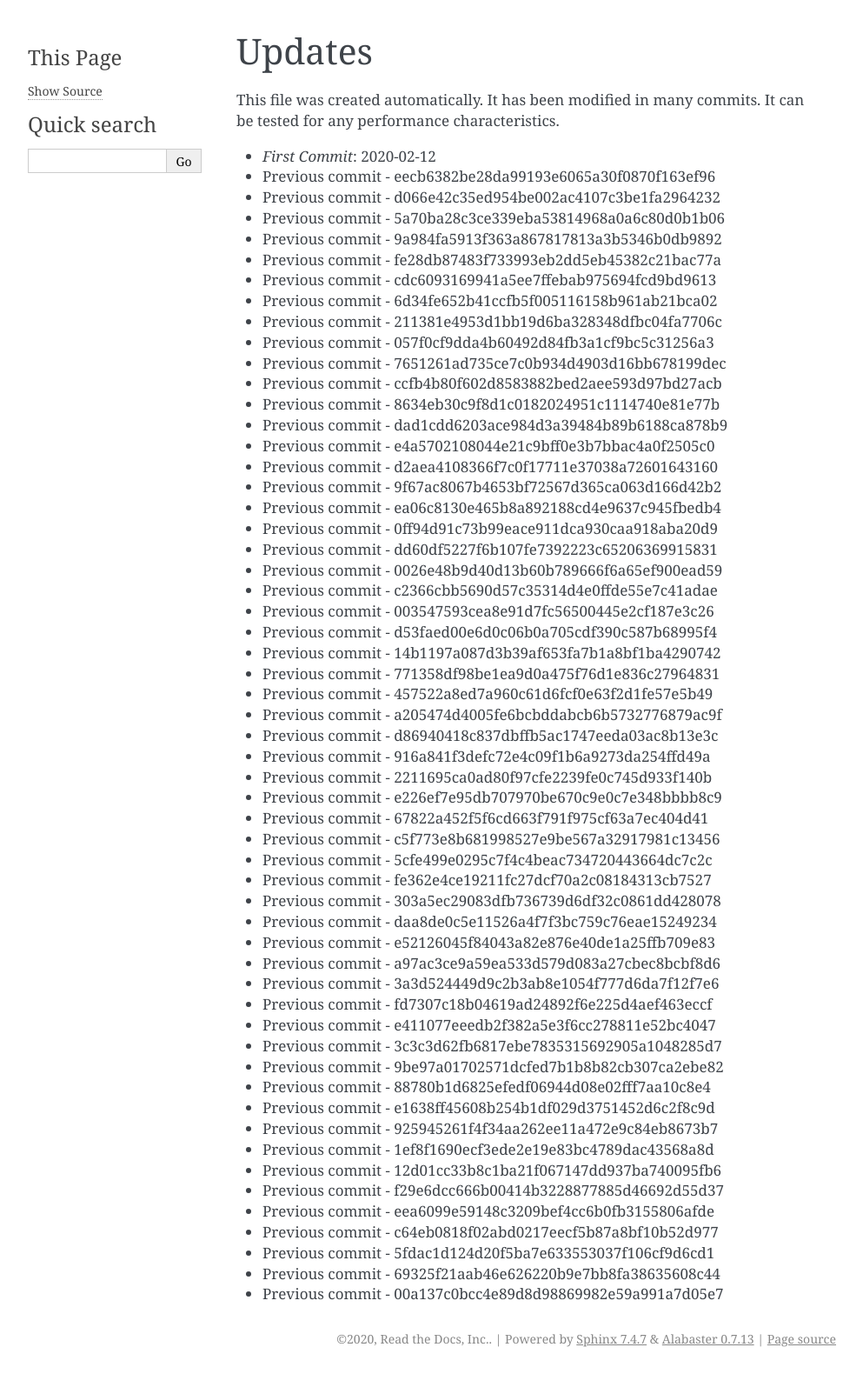
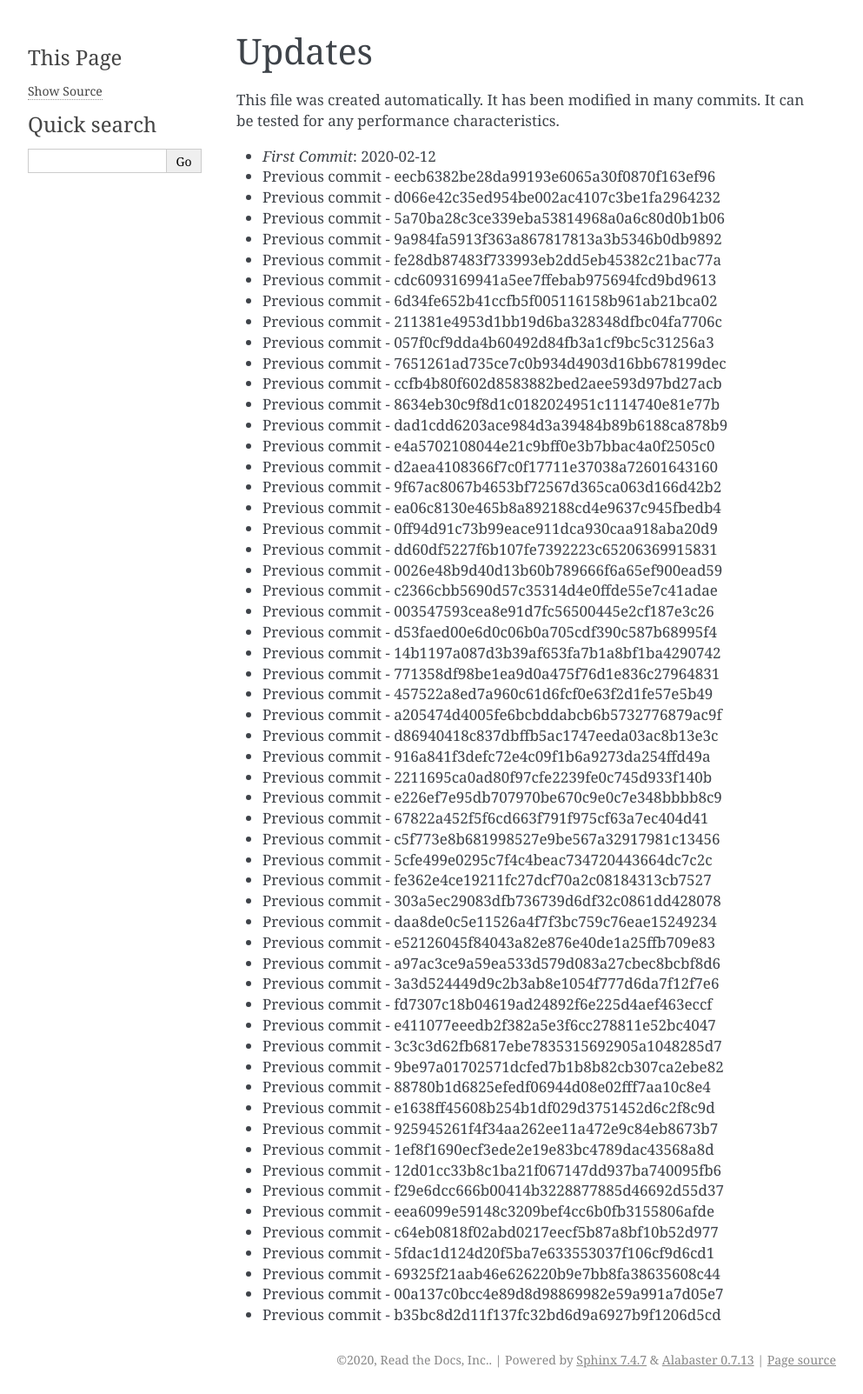
Before and after one commit to readthedocs/rtd-git-stresstest, a Sphinx documentation site: the page built from docs/updates.rst, in a window 1280 px wide. Shown: the whole page at 87% size, without its empty margins (148-1141 px from the left). Built offline with Sphinx 7.4.7, drawn with Linux system fonts in a browser that asks for light colours; before the commit the page ends 1579 px from its top, so only the background shows below that.

Commit message:
Generating commit from previous: b35bc8d2d11f137fc32bd6d9a6927b9f1206d5cd

```diff
--- a/docs/updates.rst
+++ b/docs/updates.rst
@@ -61,3 +61,4 @@ It can be tested for any performance characteristics.
 * Previous commit - 5fdac1d124d20f5ba7e633553037f106cf9d6cd1
 * Previous commit - 69325f21aab46e626220b9e7bb8fa38635608c44
 * Previous commit - 00a137c0bcc4e89d8d98869982e59a991a7d05e7
+* Previous commit - b35bc8d2d11f137fc32bd6d9a6927b9f1206d5cd
```
